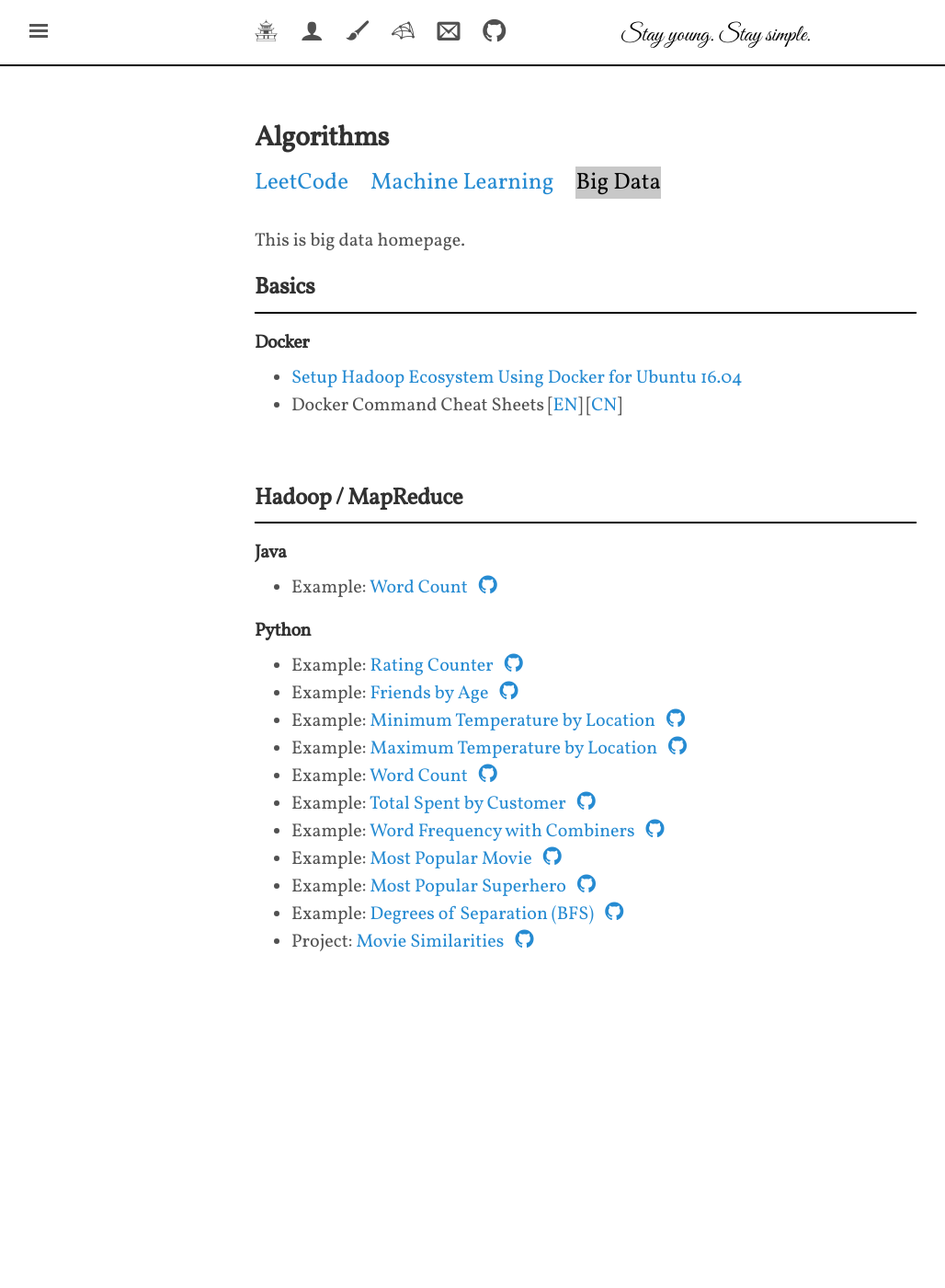
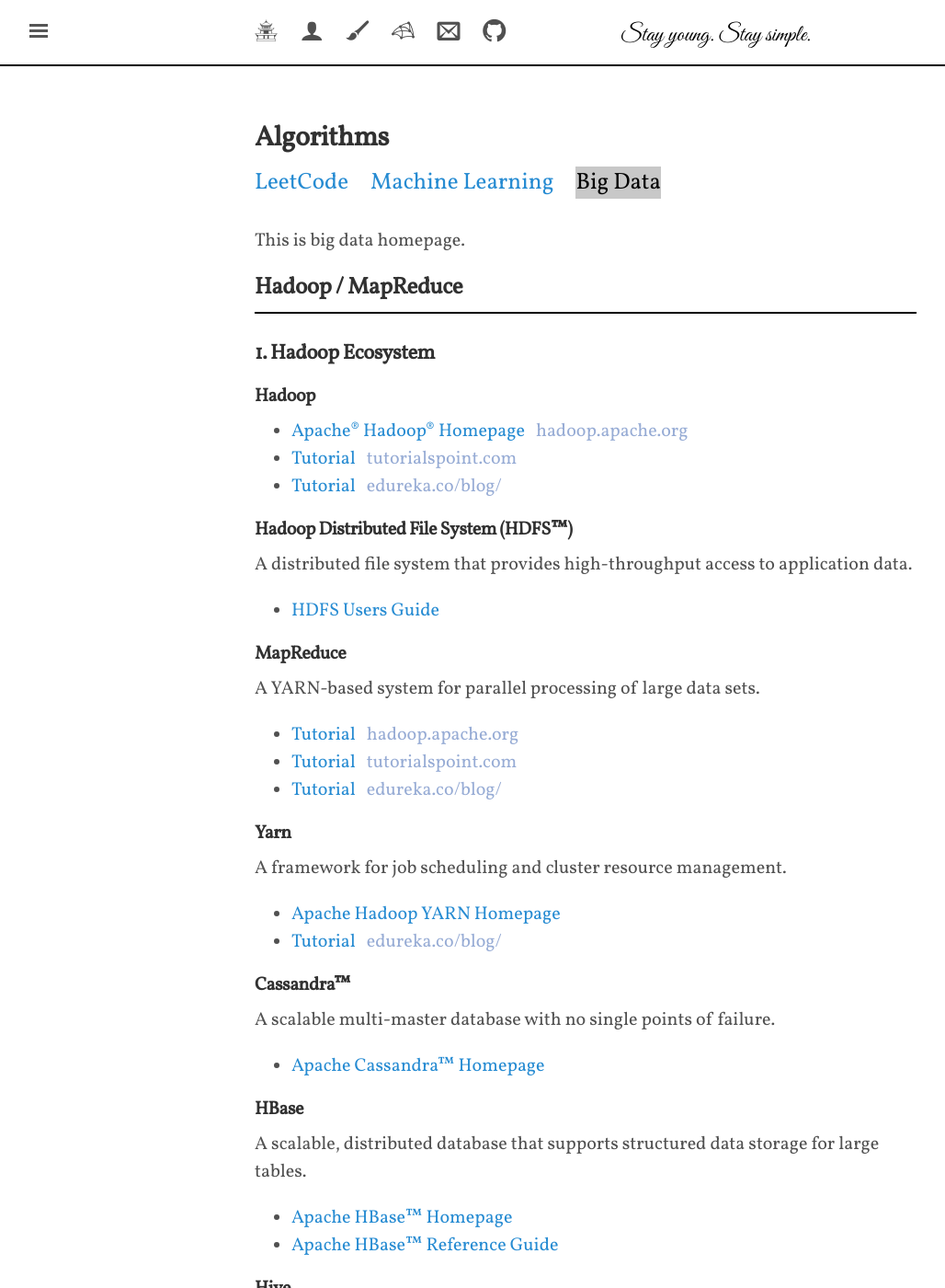
Before and after one commit to shevapato2008/myBlog, a Jekyll site: the page built from algorithms/bigdata/index.md, in a window 1280 px wide and 1400 px high. Shown: the whole window at 92% size, without its empty margins (3-1031 px from the left). Built offline with Jekyll 4.4.1, drawn with Linux system fonts in a browser that asks for light colours; nearby versions of some CDN libraries; some web fonts are replaced; some of the changed text lies outside the part shown.

Commit message:
Updated.

```diff
--- a/algorithms/bigdata/index.md
+++ b/algorithms/bigdata/index.md
@@ -6,16 +6,58 @@ mathjax: true
 
 This is big data homepage.
 
-## Basics
+## Hadoop / MapReduce
 ---
-#### Docker
-+ [Setup Hadoop Ecosystem Using Docker for Ubuntu 16.04]({{site.baseurl}}/algorithms/bigdata/setup)
-+ Docker Command Cheat Sheets [[EN](https://github.com/shevapato2008/docker-cheat-sheet)] [[CN](https://github.com/shevapato2008/docker-cheat-sheet/tree/master/zh-cn)]
+### 1. Hadoop Ecosystem
+#### Hadoop
++ [Apache® Hadoop® Homepage](http://hadoop.apache.org/) &nbsp; <span style="color:#97acd5">hadoop.apache.org</span>
++ [Tutorial](http://www.tutorialspoint.com/hadoop/) &nbsp; <span style="color:#97acd5">tutorialspoint.com</span>
++ [Tutorial](https://www.edureka.co/blog/hadoop-tutorial/) &nbsp; <span style="color:#97acd5">edureka.co/blog/</span>
+
+#### Hadoop Distributed File System (HDFS™)
+A distributed file system that provides high-throughput access to application data.
++ [HDFS Users Guide](http://hadoop.apache.org/docs/current/hadoop-project-dist/hadoop-hdfs/HdfsUserGuide.html)
+
+#### MapReduce
+A YARN-based system for parallel processing of large data sets.
++ [Tutorial](https://hadoop.apache.org/docs/current/hadoop-mapreduce-client/hadoop-mapreduce-client-core/MapReduceTutorial.html) &nbsp; <span style="color:#97acd5">hadoop.apache.org</span>
++ [Tutorial](http://www.tutorialspoint.com/map_reduce/) &nbsp; <span style="color:#97acd5">tutorialspoint.com</span>
++ [Tutorial](https://www.edureka.co/blog/mapreduce-tutorial/) &nbsp; <span style="color:#97acd5">edureka.co/blog/</span>
+
+#### Yarn
+A framework for job scheduling and cluster resource management.
++ [Apache Hadoop YARN Homepage](http://hadoop.apache.org/docs/current/hadoop-yarn/hadoop-yarn-site/YARN.html)
++ [Tutorial](https://www.edureka.co/blog/apache-hadoop-2-0-and-yarn/) &nbsp; <span style="color:#97acd5">edureka.co/blog/</span>
+
+#### Cassandra™
+A scalable multi-master database with no single points of failure.
++ [Apache Cassandra™ Homepage](http://cassandra.apache.org/)
+
+#### HBase
+ A scalable, distributed database that supports structured data storage for large tables.
++ [Apache HBase™ Homepage](http://hbase.apache.org/)
++ [Apache HBase™ Reference Guide](http://hbase.apache.org/book.html)
+
+#### Hive
+A data warehouse infrastructure that provides data summarization and ad hoc querying.
++ [Apache Hive™ Homepage](http://hive.apache.org/)
++ [Getting Started Guide](https://cwiki.apache.org/confluence/display/Hive/GettingStarted)
+
+#### Mahout
+A Scalable machine learning and data mining library.
++ [Apache Mahout™ Homepage](http://mahout.apache.org/)
+
+#### Pig
+A high-level data-flow language and execution framework for parallel computation.
++ [Apache Pig™ Homepage](http://pig.apache.org/)
+
+#### ZooKeeper
+A high-performance coordination service for distributed applications.
++ [Apache ZooKeeper™ Homepage](http://zookeeper.apache.org/)
 
 <br>
 
-## Hadoop / MapReduce
----
+### 2. Examples & Projects
 #### Java
 + Example: [Word Count]({{site.baseurl}}/algorithms/bigdata/wc_java) &nbsp; <a class="icon-text" href="https://github.com/shevapato2008/HadoopMapReduce_Java/tree/master/WordCount" title="Github Repository"><i class="mastheadicon icomoon-github1"></i></a>
 
@@ -32,4 +74,12 @@ This is big data homepage.
 + Example: [Degrees of Separation (BFS)]({{site.baseurl}}/algorithms/bigdata/degsep_python) &nbsp; <a class="icon-text" href="https://github.com/shevapato2008/HadoopMapReduce_Python/tree/master/10.%20Degrees%20of%20Separation_Breadth-First%20Search" title="Github Repository"><i class="mastheadicon icomoon-github1"></i></a>
 + Project: [Movie Similarities]({{site.baseurl}}/algorithms/bigdata/moviesimil_python) &nbsp; <a class="icon-text" href="https://github.com/shevapato2008/HadoopMapReduce_Python/tree/master/11.%20Movie%20Similarities" title="Github Repository"><i class="mastheadicon icomoon-github1"></i></a>
 
+<br>
+
+## Environment Setup
+---
+#### Docker
++ [Setup Hadoop Ecosystem Using Docker for Ubuntu 16.04]({{site.baseurl}}/algorithms/bigdata/setup)
++ Docker Command Cheat Sheets [[EN](https://github.com/shevapato2008/docker-cheat-sheet)] [[CN](https://github.com/shevapato2008/docker-cheat-sheet/tree/master/zh-cn)]
+
 <br><br>
```
